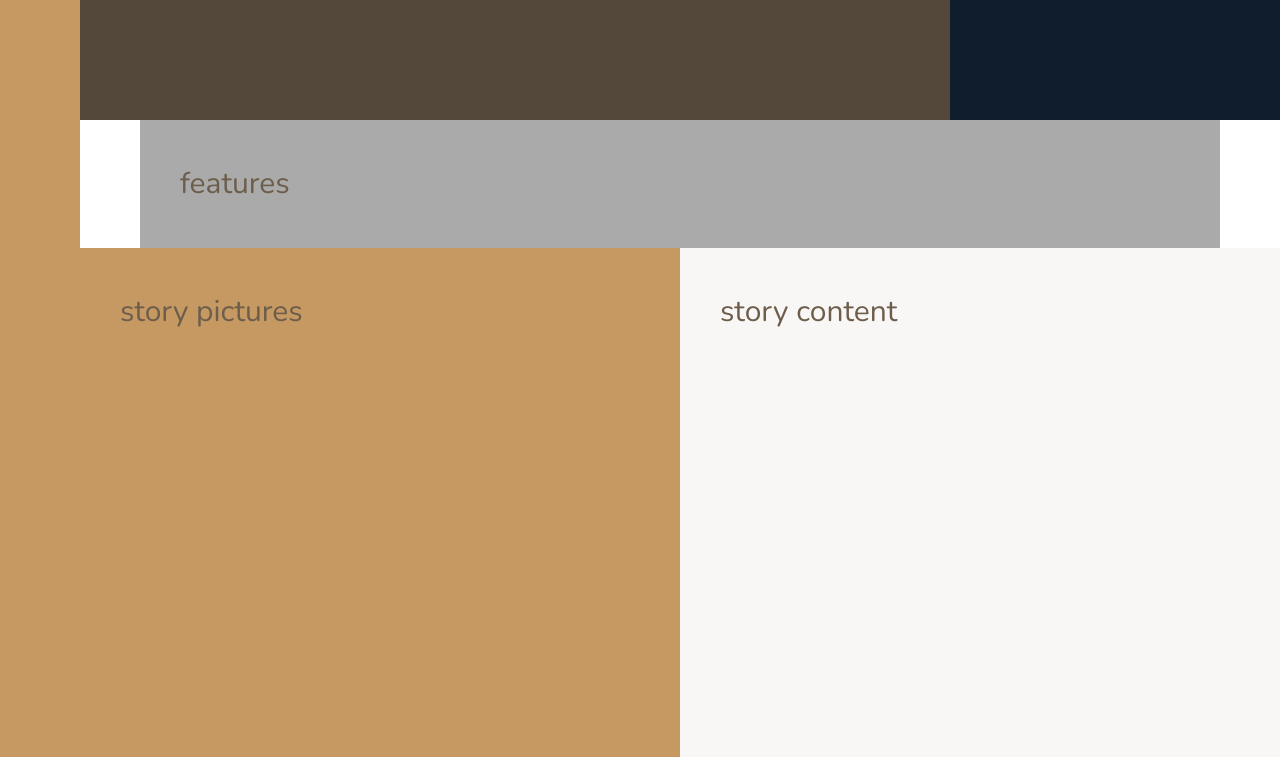
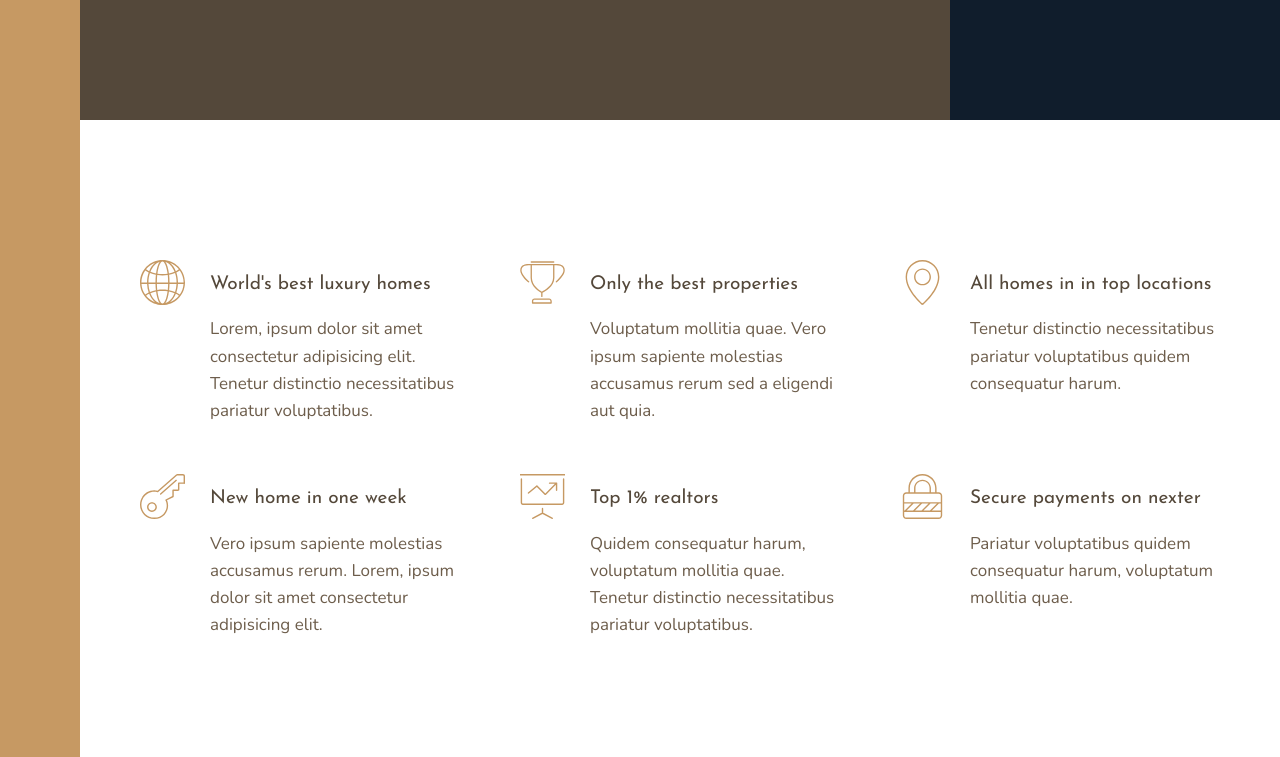
Before and after one commit to prociek/nexter, a website: page index.html in a window 1280 px wide. Shown: the part 520-1277 px from the top of the page. Drawn offline with nearby package versions, Linux system fonts and the light colour scheme.

Commit message:
adding feauture section

```diff
--- a/index.html
+++ b/index.html
@@ -25,7 +25,48 @@
         </div>
 
         <section class="features">
-            features
+            <div class="feature">
+                <svg class="feature__icon">
+                    <use xlink:href="../img/sprite.svg#icon-global"></use>
+                </svg>
+                <h4 class="heading-4 heading__dark">World's best luxury homes</h4>
+                <p class="feature__text">Lorem, ipsum dolor sit amet consectetur adipisicing elit. Tenetur distinctio necessitatibus pariatur voluptatibus.</p>
+            </div>
+            <div class="feature">
+                <svg class="feature__icon">
+                    <use xlink:href="../img/sprite.svg#icon-trophy"></use>
+                </svg>
+                <h4 class="heading-4 heading__dark">Only the best properties</h4>
+                <p class="feature__text">Voluptatum mollitia quae. Vero ipsum sapiente molestias accusamus rerum sed a eligendi aut quia.</p>
+            </div>
+            <div class="feature">
+                <svg class="feature__icon">
+                    <use xlink:href="../img/sprite.svg#icon-map-pin"></use>
+                </svg>
+                <h4 class="heading-4 heading__dark">All homes in in top locations</h4>
+                <p class="feature__text">Tenetur distinctio necessitatibus pariatur voluptatibus quidem consequatur harum.</p>
+            </div>
+            <div class="feature">
+                <svg class="feature__icon">
+                    <use xlink:href="../img/sprite.svg#icon-key"></use>
+                </svg>
+                <h4 class="heading-4 heading__dark">New home in one week</h4>
+                <p class="feature__text">Vero ipsum sapiente molestias accusamus rerum. Lorem, ipsum dolor sit amet consectetur adipisicing elit.</p>
+            </div>
+            <div class="feature">
+                <svg class="feature__icon">
+                    <use xlink:href="../img/sprite.svg#icon-presentation"></use>
+                </svg>
+                <h4 class="heading-4 heading__dark">Top 1% realtors</h4>
+                <p class="feature__text">Quidem consequatur harum, voluptatum mollitia quae. Tenetur distinctio necessitatibus pariatur voluptatibus.</p>
+            </div>
+            <div class="feature">
+                <svg class="feature__icon">
+                    <use xlink:href="../img/sprite.svg#icon-lock"></use>
+                </svg>
+                <h4 class="heading-4 heading__dark">Secure payments on nexter</h4>
+                <p class="feature__text">Pariatur voluptatibus quidem consequatur harum, voluptatum mollitia quae.</p>
+            </div>
         </section>
 
         <div class="story__pictures">
--- a/sass/_base.scss
+++ b/sass/_base.scss
@@ -40,9 +40,4 @@ body {
     display: grid;
     grid-template-rows: 80vh min-content 40vw repeat(3, min-content);
     grid-template-columns: [side-start] 8rem [side-end full-start] minmax(6rem,1fr) repeat(8, [col-start] minmax(min-content, 14rem) [col-end]) minmax(6rem,1fr) [full-end];
-
-    & > * {
-        padding: 4rem;
-        font-size: 3rem;
-    }
 }
--- a/sass/_features.scss
+++ b/sass/_features.scss
@@ -1,4 +1,30 @@
 .features {
-    background-color: $color-grey-light-2;
     grid-column: col-start 1 / col-end 8;
+
+    display: grid;
+    grid-template-columns: repeat(auto-fit, minmax(25rem, 1fr));
+    grid-gap: 6rem;
+
+    margin: 15rem 0rem;
 }
+
+.feature {
+    display: grid;
+    grid-template-columns: min-content 1fr;
+    grid-row-gap: 1.5rem;
+    grid-column-gap: 2.5rem;
+    align-content: start;
+
+    &__icon {
+        grid-row: 1/span 2;
+
+        fill: $color-primary;
+        width: 4.5rem;
+        height: 4.5rem;
+        transform: translateY(-1rem);
+    }
+
+    &__text {
+        font-size: 1.7rem;
+    }
+}
--- a/sass/_typography.scss
+++ b/sass/_typography.scss
@@ -0,0 +1,25 @@
+.heading-1 {
+
+}
+
+.heading-2 {
+
+}
+
+.heading-3 {
+
+}
+
+.heading-4 {
+    font-size: 1.9rem;
+    font-family: $font-display;
+    font-weight: 400;
+}
+
+.heading__dark {
+    color: $color-grey-dark-1;
+}
+
+.heading__light {
+    color: $color-grey-light-1;
+}
```
Also changed, not shown: css/style.css.
